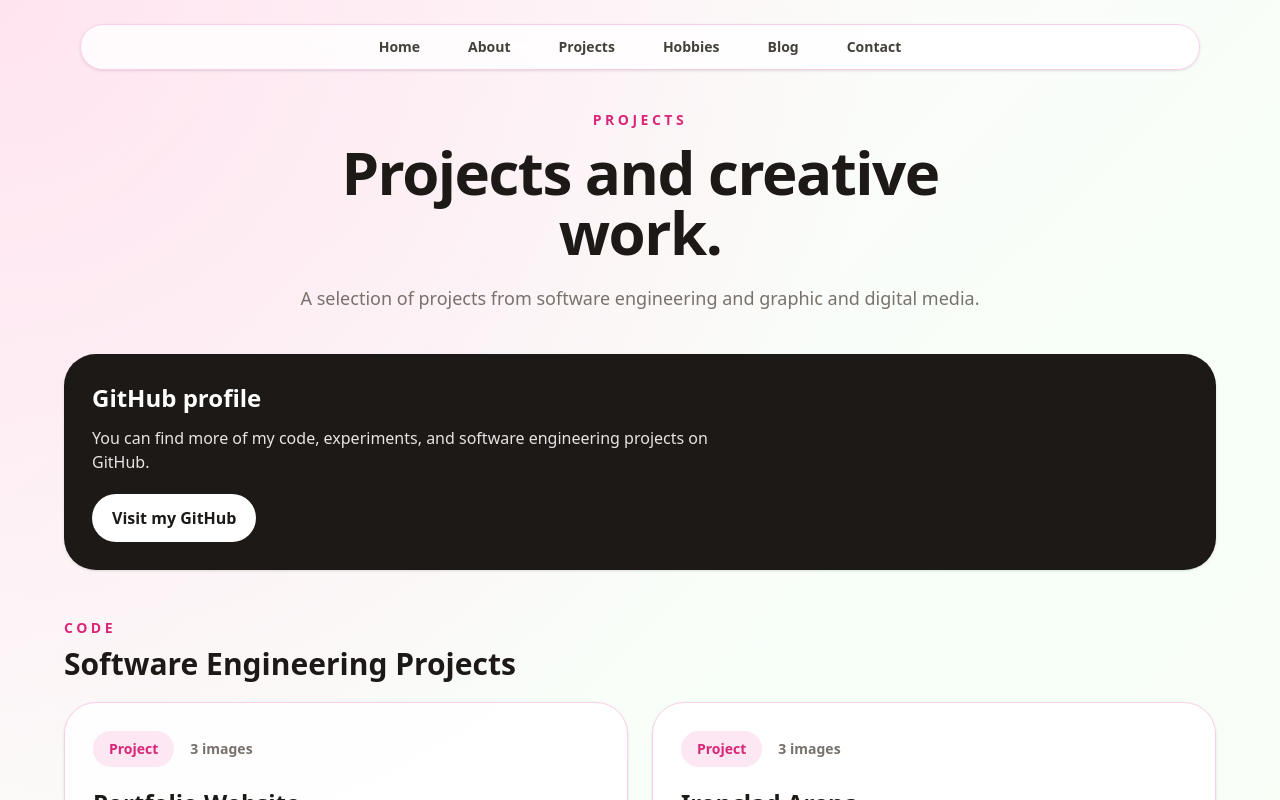
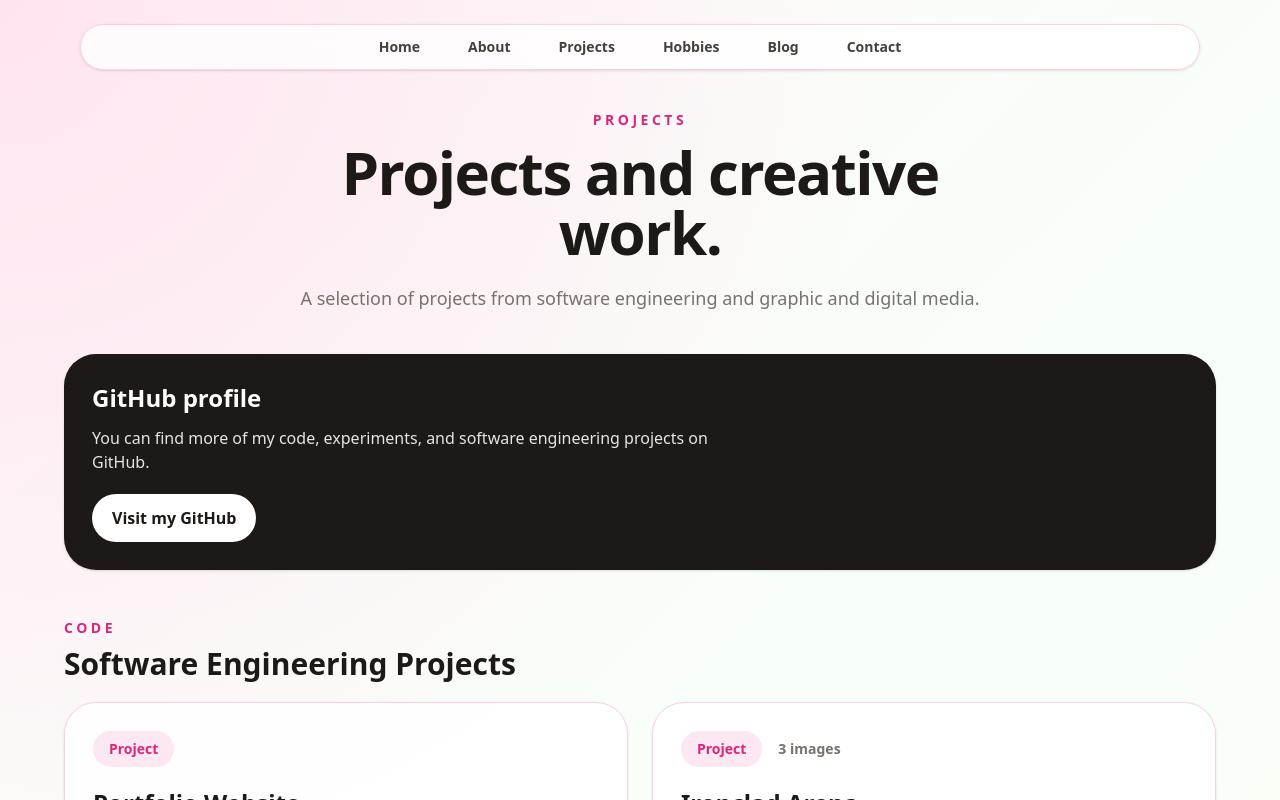
Before and after one commit to Marwahahaha/portfolio, a Next.js app: page /projects in a window 1280 px wide. Shown: the top 800 px of the page. Built offline with nearby package versions, Linux system fonts and the light colour scheme.

Commit message:
Update project URLs and adjust image paths for Ironclad Arena project

```diff
--- a/src/app/data/projects.ts
+++ b/src/app/data/projects.ts
@@ -27,11 +27,6 @@ export const projects: Project[] = [
     techStack: ["Next.js", "React", "TypeScript", "Tailwind CSS"],
     repoUrl: "https://github.com/Marwahahaha/portfolio",
     liveUrl: "",
-    images: [
-      "/media/ironclad-logo.jpg",
-      "/media/deck-list.jpg",
-      "/media/battle-field.jpg",
-    ],
   },
   {
     title: "Ironclad Arena",
@@ -49,12 +44,12 @@ export const projects: Project[] = [
       "Ports & Adapters",
       "Game networking",
     ],
-    repoUrl: "https://github.com/your-username/ironclad-arena",
+    repoUrl: "https://github.com/howest-ti-sep/group-02-hearthstone-clone-client",
     thesisPdfUrl: "/documents/IroncladArena.pdf",
     images: [
-      "/media/projects/ironclad-arena.png",
-      "/media/projects/ironclad-arena-2.png",
-      "/media/projects/ironclad-arena-3.png",
+      "/media/ironclad-logo.jpg",
+      "/media/deck-list.jpg",
+      "/media/battle-field.jpg",
     ],
   },
   {
```
